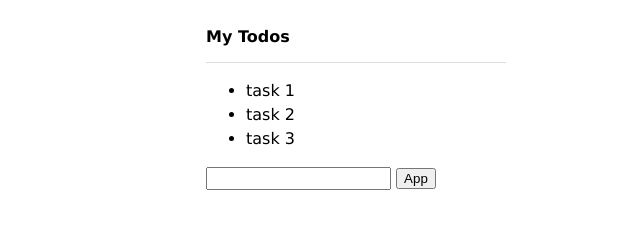
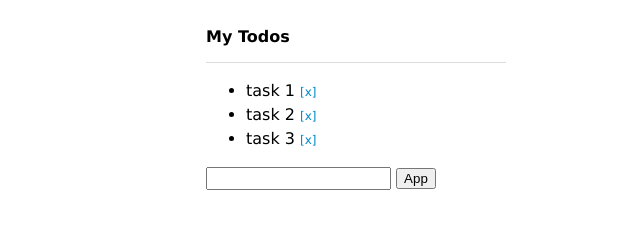
Before and after one commit to jstyle519/Vue.js, a plain HTML site: page index.html in a window 1280 px wide. Shown: the full height of the page, 284-924 px from the left. Drawn offline with nearby package versions, Linux system fonts and the light colour scheme.

Commit message:
TO Doを削除実装

```diff
--- a/css/styles.css
+++ b/css/styles.css
@@ -21,3 +21,9 @@ body {
 #app input[type="text"] {
   padding: 2px;
 }
+
+.command {
+  font-size: 12px;
+  cursor: pointer;
+  color: #08c;
+}
--- a/index.html
+++ b/index.html
@@ -11,9 +11,12 @@
   <div id="app" class="container">
     <h1>My Todos</h1>
     <ul>
-      <li v-for="todo in todos">{{ todo }}</li>
+      <li v-for="(todo, index) in todos">
+        {{ todo }}
+        <span @click="deleteItem" class="command">[x]</span>
+      </li>
     </ul>
-    <!-- <form v-on:ubmit="addItem">  -->
+
     <form @submit.prevent="addItem">
       <input type="text" v-model="newItem">
       <input type="submit" value="App">
--- a/js/main.js
+++ b/js/main.js
@@ -14,13 +14,14 @@
       ]
     },
     methods: {
-      // addItem: function(e) {
-      //   e.preventDefault();
-      //   this.todos.push(this.newItem);
-      // }
       addItem: function() {
         this.todos.push(this.newItem);
         this.newItem = '';
+      },
+      deleteItem: function(index) {
+        if (confirm('are you sure?')) {
+          this.todos.splice(index, 1);
+        }
       }
     }
   });
```
